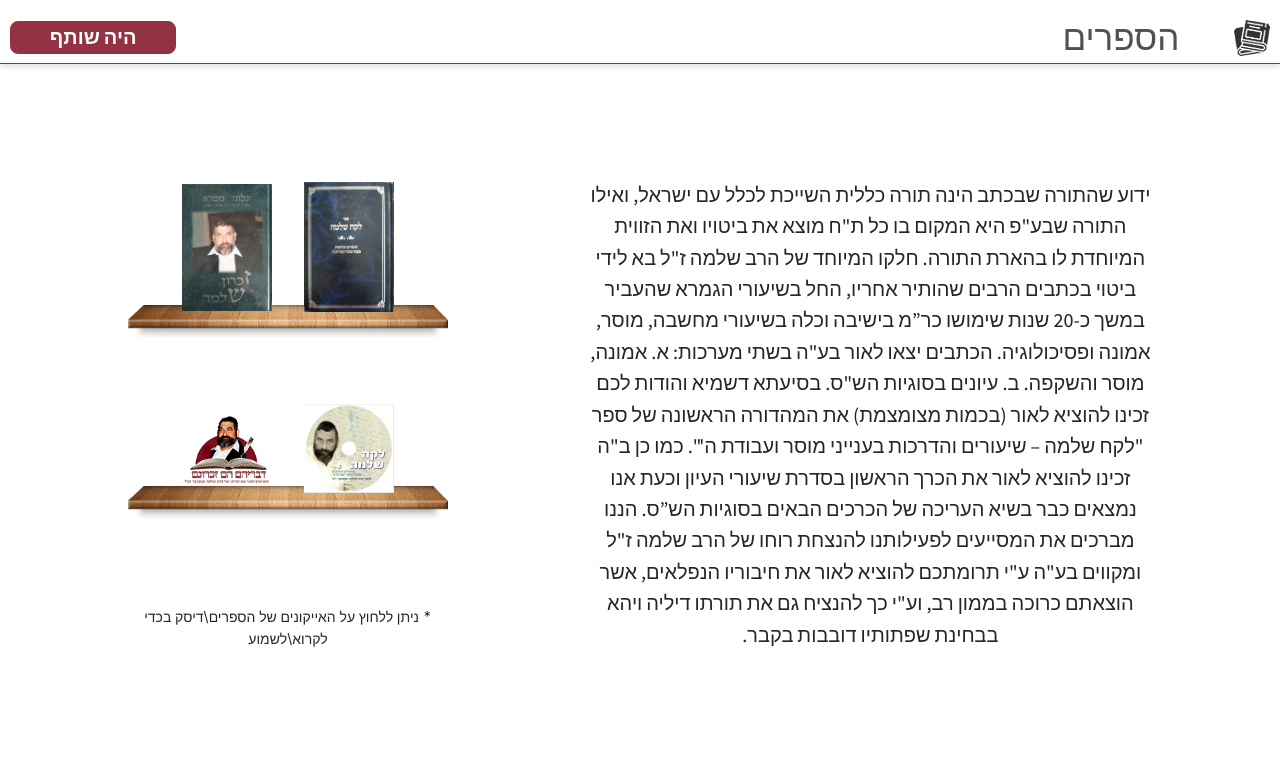
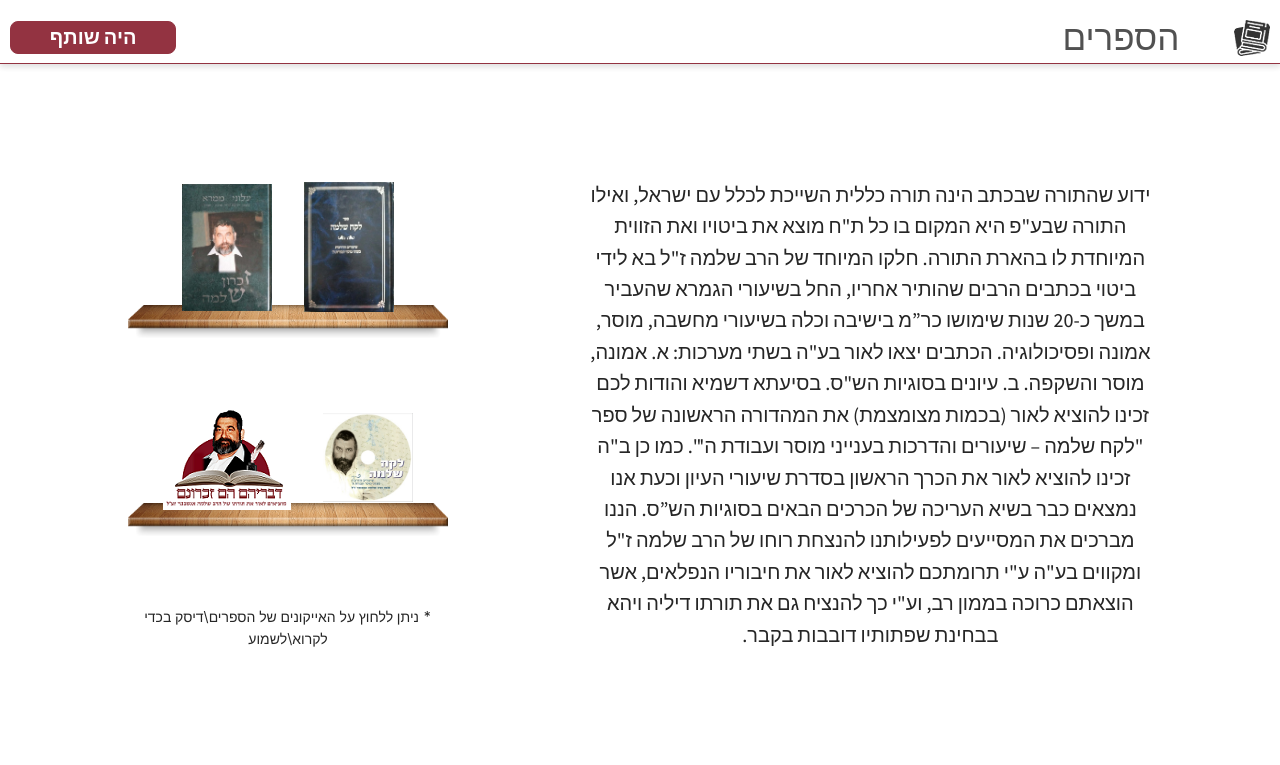
Before and after one commit to moshe212/myShas, a React (Create React App) app in the folder client/: page /mainBooks in a window 1280 px wide. Shown: the top 765 px of the page. Built offline with nearby package versions, Linux system fonts and the light colour scheme.

Commit message:
Fix azkara img

```diff
--- a/client/src/Pages/Books/MainBooks.css
+++ b/client/src/Pages/Books/MainBooks.css
@@ -125,7 +125,6 @@
 }
 
 .Azkara {
-  width: 7vw;
   box-shadow: rgba(50, 50, 93, 0.25) 0px 30px 60px -12px inset,
     rgba(0, 0, 0, 0.3) 0px 18px 36px -18px inset;
 }
```
